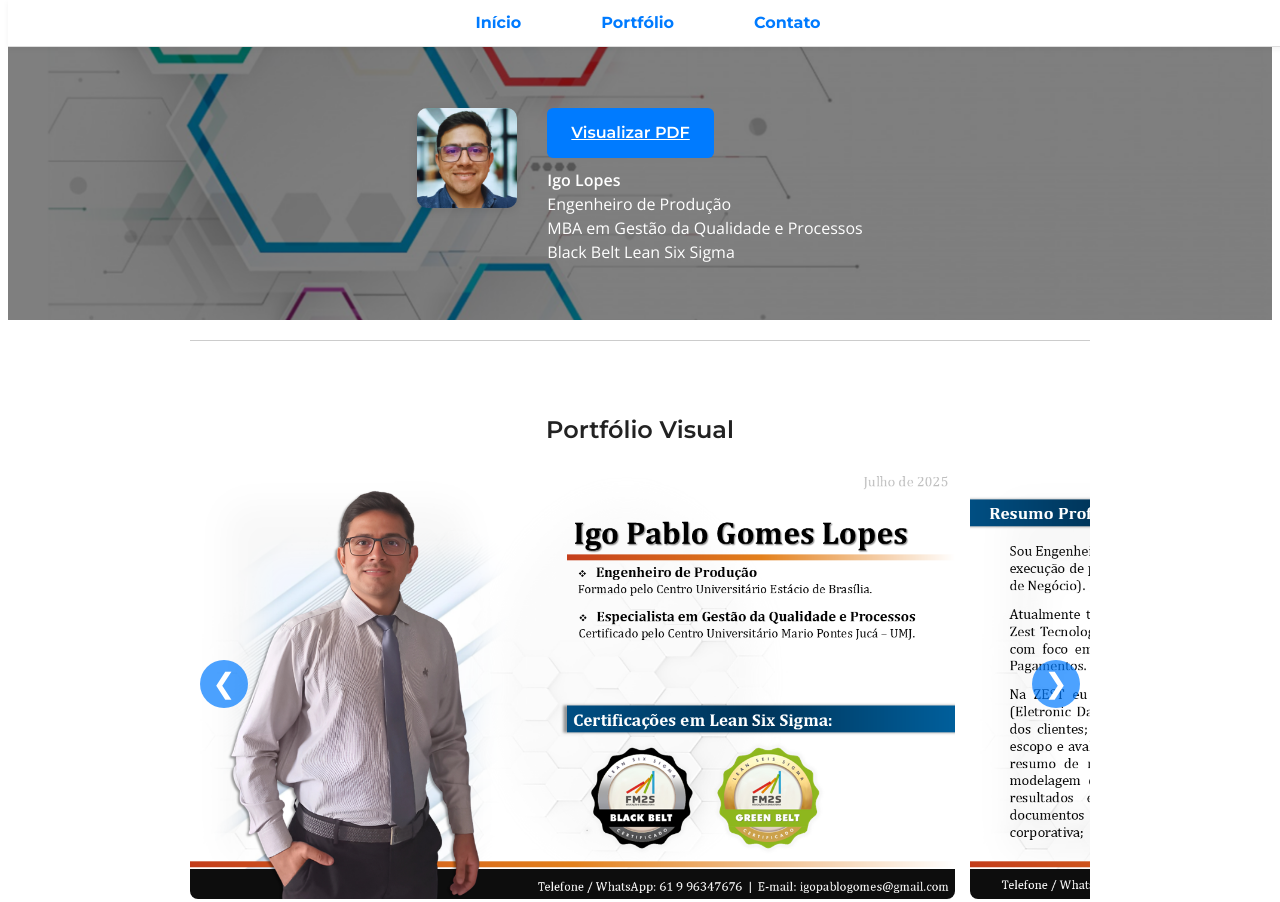
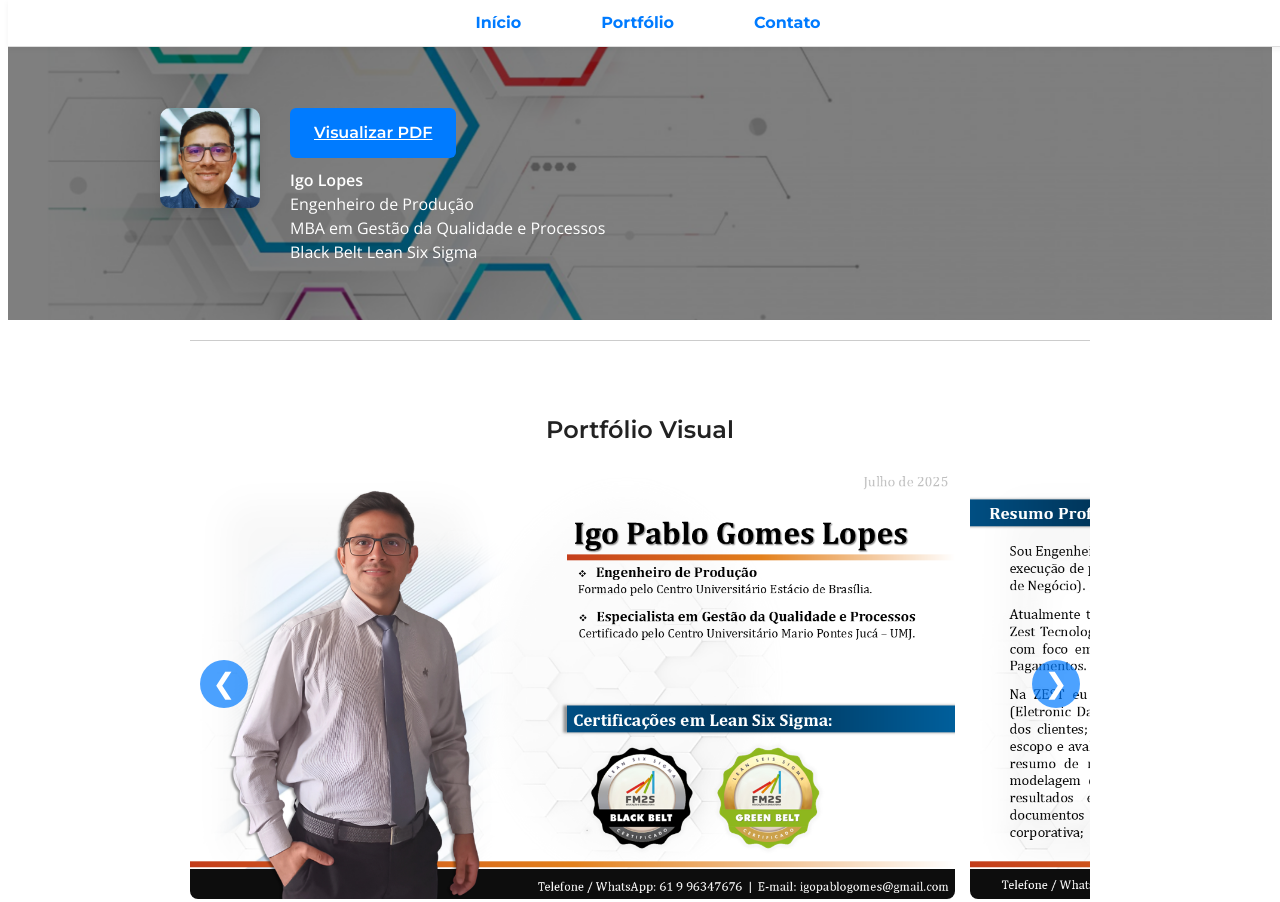
Before and after one commit to IgoPabloGomes/portifoleo-igopablo, a plain HTML site: page index.html in a window 1280 px wide. Shown: the top 902 px of the page. Drawn offline with nearby package versions, Linux system fonts and the light colour scheme.

Commit message:
Update estilos.css

```diff
--- a/estilos.css
+++ b/estilos.css
@@ -58,19 +58,14 @@ nav ul li a:hover {
 
 /* Header */
 header {
-  display: flex;
-  flex-direction: column;
-  align-items: flex-start;    /* Alinha tudo à esquerda */
-  justify-content: flex-start;
-  text-align: left;           /* Texto alinhado à esquerda */
-  padding: 100px 20px 40px;
+  display: block; /* remove qualquer flex centralizador do header */
+  padding: 100px 0 40px;
   position: relative;
   background-image: url("Banner.png");
   background-size: cover;
   background-position: center center;
   background-repeat: no-repeat;
   color: white;
-  gap: 20px;
   z-index: 1;
   overflow: hidden;
 }
@@ -86,9 +81,16 @@ header::before {
 /* Perfil */
 .perfil-container {
   display: flex;
-  align-items: flex-start;    /* Alinha imagem e conteúdo no topo esquerdo */
   justify-content: flex-start;
+  align-items: flex-start;
   gap: 30px;
+  max-width: 960px;
+  margin: 0 auto;
+  padding: 0 20px;
+}
+
+.perfil-info {
+  text-align: left;
 }
 
 .foto-perfil {
@@ -96,10 +98,6 @@ header::before {
   border-radius: 10px;
   box-shadow: 0 2px 10px rgba(0,0,0,0.1);
   flex-shrink: 0;
-}
-
-.perfil-info {
-  text-align: left;
 }
 
 .perfil-info p {
```
